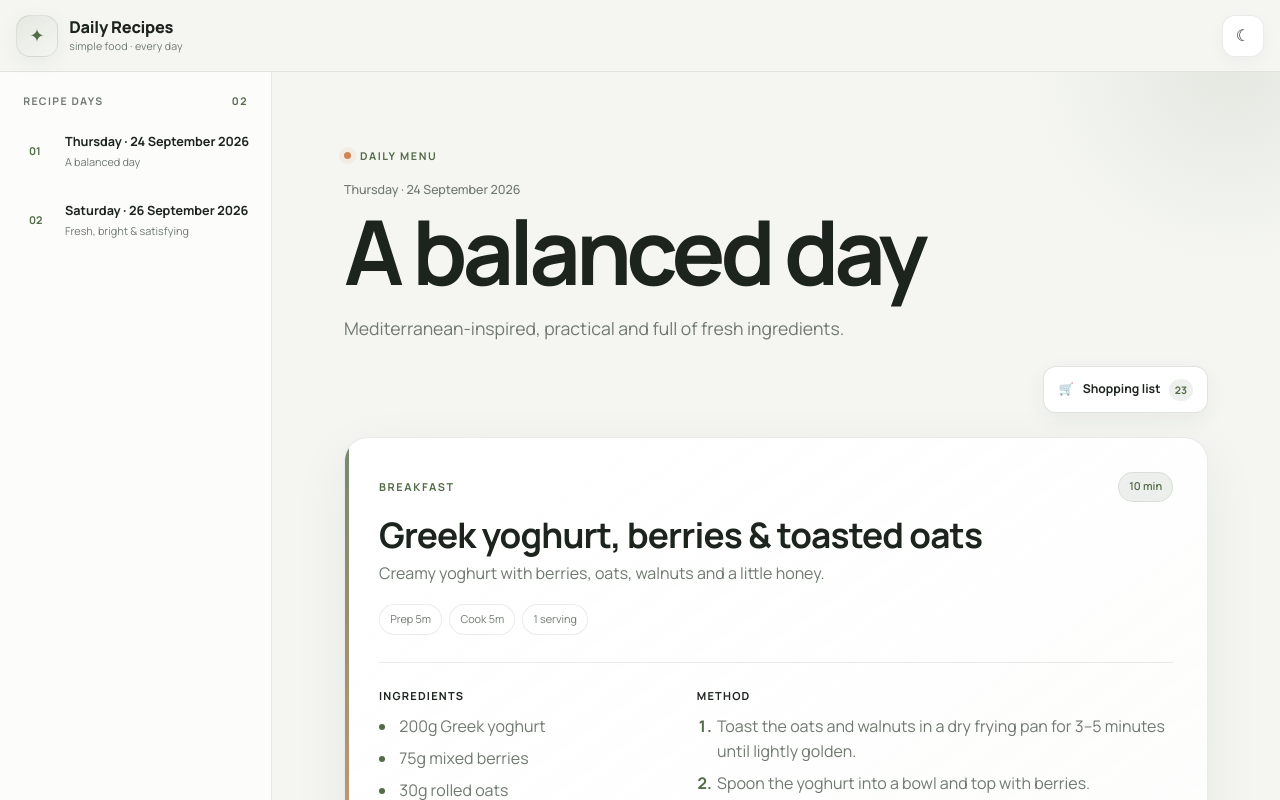
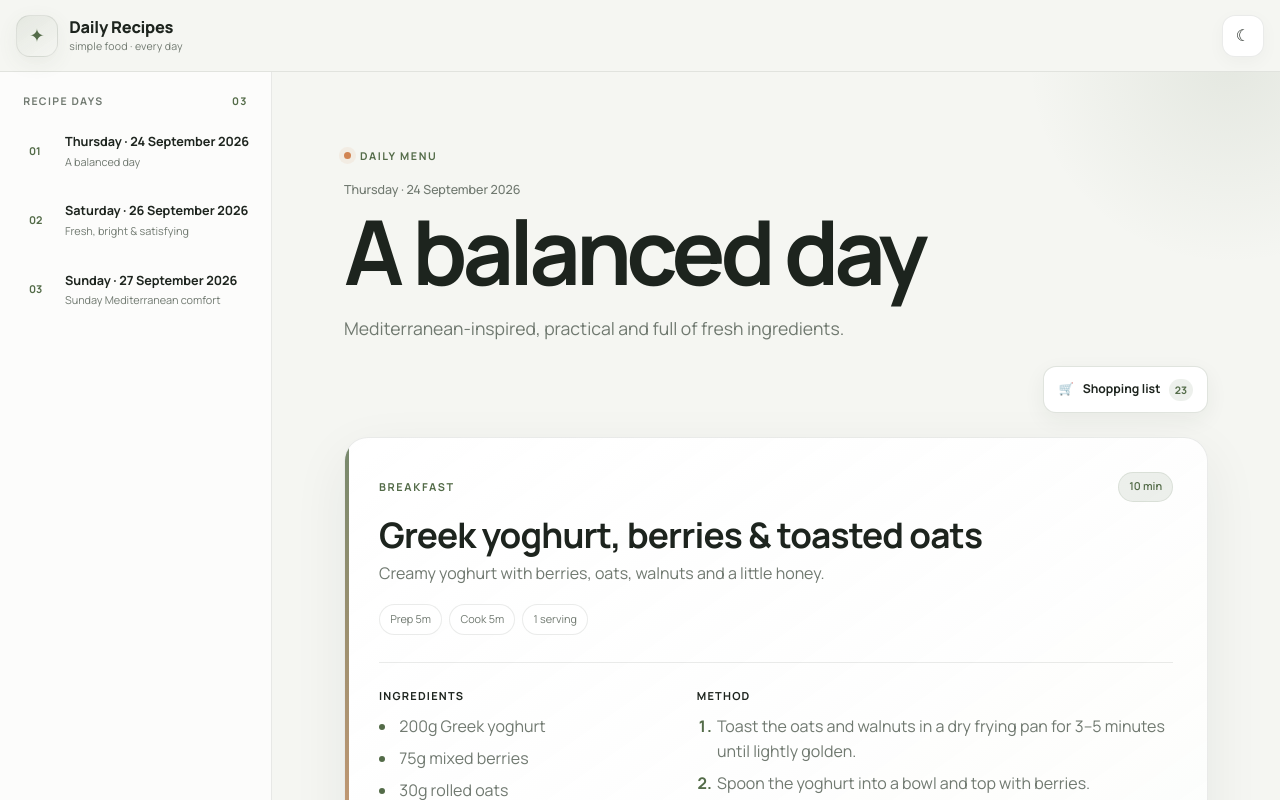
Before and after one commit to stevencr/recipes, a React (Vite) app: page /#/ in a window 1280 px wide. Shown: the top 800 px of the page. Built offline with nearby package versions, Linux system fonts and the light colour scheme.

Commit message:
Add recipes for 27 September 2026

```diff
--- a/src/data/recipes.ts
+++ b/src/data/recipes.ts
@@ -40,19 +40,8 @@ export const recipes: RecipeDay[] = [
         prepMinutes: 5,
         cookMinutes: 5,
         servings: 1,
-        ingredients: [
-          '200g Greek yoghurt',
-          '75g mixed berries',
-          '30g rolled oats',
-          '15g walnuts, roughly chopped',
-          '1 tsp honey',
-          'Pinch of cinnamon',
-        ],
-        method: [
-          'Toast the oats and walnuts in a dry frying pan for 3–5 minutes until lightly golden.',
-          'Spoon the yoghurt into a bowl and top with berries.',
-          'Scatter over the toasted oats and walnuts, then finish with honey and cinnamon.',
-        ],
+        ingredients: ['200g Greek yoghurt', '75g mixed berries', '30g rolled oats', '15g walnuts, roughly chopped', '1 tsp honey', 'Pinch of cinnamon'],
+        method: ['Toast the oats and walnuts in a dry frying pan for 3–5 minutes until lightly golden.', 'Spoon the yoghurt into a bowl and top with berries.', 'Scatter over the toasted oats and walnuts, then finish with honey and cinnamon.'],
       },
       {
         id: 'lunch-salmon-salad',
@@ -62,21 +51,8 @@ export const recipes: RecipeDay[] = [
         prepMinutes: 10,
         cookMinutes: 15,
         servings: 1,
-        ingredients: [
-          '120g salmon fillet',
-          '75g cooked quinoa',
-          '½ cucumber, diced',
-          '120g cherry tomatoes, halved',
-          'Handful of rocket',
-          '1 tbsp extra-virgin olive oil',
-          '½ lemon',
-          'Small handful of parsley',
-        ],
-        method: [
-          'Season the salmon and bake at 200°C for 12–15 minutes, until just cooked through.',
-          'Combine quinoa, cucumber, tomatoes, rocket and parsley in a bowl.',
-          'Flake the salmon over the salad. Dress with olive oil and lemon juice.',
-        ],
+        ingredients: ['120g salmon fillet', '75g cooked quinoa', '½ cucumber, diced', '120g cherry tomatoes, halved', 'Handful of rocket', '1 tbsp extra-virgin olive oil', '½ lemon', 'Small handful of parsley'],
+        method: ['Season the salmon and bake at 200°C for 12–15 minutes, until just cooked through.', 'Combine quinoa, cucumber, tomatoes, rocket and parsley in a bowl.', 'Flake the salmon over the salad. Dress with olive oil and lemon juice.'],
       },
       {
         id: 'dinner-chickpea-curry',
@@ -86,24 +62,8 @@ export const recipes: RecipeDay[] = [
         prepMinutes: 10,
         cookMinutes: 25,
         servings: 2,
-        ingredients: [
-          '1 tbsp olive oil',
-          '1 onion, finely chopped',
-          '2 garlic cloves, minced',
-          '1 tsp ground cumin',
-          '1 tsp mild curry powder',
-          '400g tin chopped tomatoes',
-          '400g tin chickpeas, drained',
-          '150ml light coconut milk',
-          '100g spinach',
-          '120g basmati rice',
-        ],
-        method: [
-          'Cook the rice according to the packet instructions.',
-          'Soften the onion in olive oil for 5 minutes. Add garlic, cumin and curry powder for 1 minute.',
-          'Add tomatoes, chickpeas and coconut milk. Simmer gently for 15 minutes.',
-          'Stir in spinach until wilted. Serve with the basmati rice.',
-        ],
+        ingredients: ['1 tbsp olive oil', '1 onion, finely chopped', '2 garlic cloves, minced', '1 tsp ground cumin', '1 tsp mild curry powder', '400g tin chopped tomatoes', '400g tin chickpeas, drained', '150ml light coconut milk', '100g spinach', '120g basmati rice'],
+        method: ['Cook the rice according to the packet instructions.', 'Soften the onion in olive oil for 5 minutes. Add garlic, cumin and curry powder for 1 minute.', 'Add tomatoes, chickpeas and coconut milk. Simmer gently for 15 minutes.', 'Stir in spinach until wilted. Serve with the basmati rice.'],
       },
     ],
   },
@@ -113,33 +73,12 @@ export const recipes: RecipeDay[] = [
     title: 'Fresh, bright & satisfying',
     note: 'A Mediterranean-style day built around eggs, tuna, colourful vegetables and a gently spiced chicken curry.',
     shoppingList: [
-      { id: 'eggs', name: 'Eggs · 2' },
-      { id: 'sourdough-spelt', name: 'Spelt sourdough bread · 2 slices' },
-      { id: 'spinach-26', name: 'Baby spinach · 60g' },
-      { id: 'tomato-26', name: 'Tomato · 1' },
-      { id: 'kiwi', name: 'Kiwifruit · 1' },
-      { id: 'tuna-26', name: 'Tuna in spring water or olive oil · 1 tin' },
-      { id: 'baby-potatoes', name: 'Baby potatoes · 250g' },
-      { id: 'green-beans', name: 'Green beans · 100g' },
-      { id: 'cucumber-26', name: 'Cucumber · ½' },
-      { id: 'cherry-tomatoes-26', name: 'Cherry tomatoes · 100g' },
-      { id: 'olives-26', name: 'Kalamata olives · small handful' },
-      { id: 'feta-26', name: 'Feta · 40g' },
-      { id: 'lemon-26', name: 'Lemon · 1' },
-      { id: 'parsley-26', name: 'Fresh parsley · 1 handful' },
-      { id: 'chicken-thighs', name: 'Skinless chicken thighs · 300g' },
-      { id: 'carrot', name: 'Carrot · 1' },
-      { id: 'courgette', name: 'Courgette · 1' },
-      { id: 'ginger', name: 'Fresh ginger · small piece' },
-      { id: 'garlic-infused-oil', name: 'Garlic-infused olive oil' },
-      { id: 'cumin-26', name: 'Ground cumin' },
-      { id: 'turmeric', name: 'Ground turmeric' },
-      { id: 'mild-curry-powder', name: 'Mild curry powder' },
-      { id: 'coconut-milk-26', name: 'Light coconut milk · 200ml' },
-      { id: 'basmati-rice-26', name: 'Basmati rice · 150g' },
-      { id: 'coriander', name: 'Fresh coriander · 1 small bunch' },
-      { id: 'olive-oil-26', name: 'Extra-virgin olive oil' },
-      { id: 'black-pepper', name: 'Black pepper' },
+      { id: 'eggs', name: 'Eggs · 2' }, { id: 'sourdough-spelt', name: 'Spelt sourdough bread · 2 slices' }, { id: 'spinach-26', name: 'Baby spinach · 60g' }, { id: 'tomato-26', name: 'Tomato · 1' }, { id: 'kiwi', name: 'Kiwifruit · 1' },
+      { id: 'tuna-26', name: 'Tuna in spring water or olive oil · 1 tin' }, { id: 'baby-potatoes', name: 'Baby potatoes · 250g' }, { id: 'green-beans', name: 'Green beans · 100g' }, { id: 'cucumber-26', name: 'Cucumber · ½' }, { id: 'cherry-tomatoes-26', name: 'Cherry tomatoes · 100g' },
+      { id: 'olives-26', name: 'Kalamata olives · small handful' }, { id: 'feta-26', name: 'Feta · 40g' }, { id: 'lemon-26', name: 'Lemon · 1' }, { id: 'parsley-26', name: 'Fresh parsley · 1 handful' }, { id: 'chicken-thighs', name: 'Skinless chicken thighs · 300g' },
+      { id: 'carrot', name: 'Carrot · 1' }, { id: 'courgette', name: 'Courgette · 1' }, { id: 'ginger', name: 'Fresh ginger · small piece' }, { id: 'garlic-infused-oil', name: 'Garlic-infused olive oil' }, { id: 'cumin-26', name: 'Ground cumin' },
+      { id: 'turmeric', name: 'Ground turmeric' }, { id: 'mild-curry-powder', name: 'Mild curry powder' }, { id: 'coconut-milk-26', name: 'Light coconut milk · 200ml' }, { id: 'basmati-rice-26', name: 'Basmati rice · 150g' }, { id: 'coriander', name: 'Fresh coriander · 1 small bunch' },
+      { id: 'olive-oil-26', name: 'Extra-virgin olive oil' }, { id: 'black-pepper', name: 'Black pepper' },
     ],
     recipes: [
       {
@@ -147,82 +86,85 @@ export const recipes: RecipeDay[] = [
         meal: 'Breakfast',
         title: 'Soft scrambled eggs with spinach & tomato toast',
         description: 'Protein-rich scrambled eggs with wilted spinach and fresh tomato on spelt sourdough.',
-        prepMinutes: 5,
-        cookMinutes: 8,
-        servings: 1,
-        ingredients: [
-          '2 eggs',
-          '2 slices spelt sourdough bread',
-          '60g baby spinach',
-          '1 tomato, sliced',
-          '1 tsp extra-virgin olive oil',
-          'Black pepper',
-        ],
-        method: [
-          'Toast the sourdough and top with sliced tomato.',
-          'Warm the olive oil in a non-stick pan and wilt the spinach for 1–2 minutes.',
-          'Beat the eggs, add them to the pan and stir gently until softly scrambled.',
-          'Serve the eggs over the spinach with the tomato toast and black pepper.',
-        ],
+        prepMinutes: 5, cookMinutes: 8, servings: 1,
+        ingredients: ['2 eggs', '2 slices spelt sourdough bread', '60g baby spinach', '1 tomato, sliced', '1 tsp extra-virgin olive oil', 'Black pepper'],
+        method: ['Toast the sourdough and top with sliced tomato.', 'Warm the olive oil in a non-stick pan and wilt the spinach for 1–2 minutes.', 'Beat the eggs, add them to the pan and stir gently until softly scrambled.', 'Serve the eggs over the spinach with the tomato toast and black pepper.'],
       },
       {
         id: 'lunch-tuna-potato-salad',
         meal: 'Lunch',
         title: 'Mediterranean tuna & potato salad',
         description: 'A filling salad of tuna, baby potatoes, green beans and fresh Mediterranean vegetables with lemon and herbs.',
-        prepMinutes: 10,
-        cookMinutes: 15,
-        servings: 1,
-        ingredients: [
-          '1 tin tuna, drained',
-          '250g baby potatoes, halved',
-          '100g green beans',
-          '½ cucumber, diced',
-          '100g cherry tomatoes, halved',
-          'Small handful of Kalamata olives',
-          '40g feta, crumbled',
-          '1 tbsp extra-virgin olive oil',
-          '½ lemon',
-          'Small handful of parsley, chopped',
-          'Black pepper',
-        ],
-        method: [
-          'Boil the potatoes for 10–12 minutes until tender. Add the green beans for the final 4 minutes.',
-          'Drain and allow the vegetables to steam-dry for a couple of minutes.',
-          'Combine the potatoes and beans with cucumber, tomatoes, olives, tuna, feta and parsley.',
-          'Dress with olive oil and lemon juice, then season with black pepper.',
-        ],
+        prepMinutes: 10, cookMinutes: 15, servings: 1,
+        ingredients: ['1 tin tuna, drained', '250g baby potatoes, halved', '100g green beans', '½ cucumber, diced', '100g cherry tomatoes, halved', 'Small handful of Kalamata olives', '40g feta, crumbled', '1 tbsp extra-virgin olive oil', '½ lemon', 'Small handful of parsley, chopped', 'Black pepper'],
+        method: ['Boil the potatoes for 10–12 minutes until tender. Add the green beans for the final 4 minutes.', 'Drain and allow the vegetables to steam-dry for a couple of minutes.', 'Combine the potatoes and beans with cucumber, tomatoes, olives, tuna, feta and parsley.', 'Dress with olive oil and lemon juice, then season with black pepper.'],
       },
       {
         id: 'dinner-chicken-coconut-curry',
         meal: 'Dinner',
         title: 'Gently spiced coconut chicken curry',
         description: 'A fragrant, vegetable-packed curry with chicken, courgette and carrot served with basmati rice.',
-        prepMinutes: 10,
-        cookMinutes: 25,
-        servings: 2,
-        ingredients: [
-          '300g skinless chicken thighs, cut into bite-sized pieces',
-          '1 tbsp garlic-infused olive oil',
-          '1 tsp ground cumin',
-          '1 tsp ground turmeric',
-          '1 tsp mild curry powder',
-          '1 tsp fresh ginger, finely grated',
-          '1 carrot, thinly sliced',
-          '1 courgette, diced',
-          '200ml light coconut milk',
-          '150g basmati rice',
-          'Small handful of fresh coriander',
-          'Black pepper',
-        ],
-        method: [
-          'Cook the basmati rice according to the packet instructions.',
-          'Heat the garlic-infused oil in a large frying pan. Add the chicken and cook for 5–6 minutes until lightly browned.',
-          'Add cumin, turmeric, curry powder and ginger. Stir for 30 seconds until fragrant.',
-          'Add the carrot and courgette and cook for 3 minutes.',
-          'Pour in the coconut milk and simmer for 10–12 minutes, until the chicken is cooked through and the sauce has thickened slightly.',
-          'Season with black pepper and scatter over fresh coriander. Serve with the rice.',
-        ],
+        prepMinutes: 10, cookMinutes: 25, servings: 2,
+        ingredients: ['300g skinless chicken thighs, cut into bite-sized pieces', '1 tbsp garlic-infused olive oil', '1 tsp ground cumin', '1 tsp ground turmeric', '1 tsp mild curry powder', '1 tsp fresh ginger, finely grated', '1 carrot, thinly sliced', '1 courgette, diced', '200ml light coconut milk', '150g basmati rice', 'Small handful of fresh coriander', 'Black pepper'],
+        method: ['Cook the basmati rice according to the packet instructions.', 'Heat the garlic-infused oil in a large frying pan. Add the chicken and cook for 5–6 minutes until lightly browned.', 'Add cumin, turmeric, curry powder and ginger. Stir for 30 seconds until fragrant.', 'Add the carrot and courgette and cook for 3 minutes.', 'Pour in the coconut milk and simmer for 10–12 minutes, until the chicken is cooked through and the sauce has thickened slightly.', 'Season with black pepper and scatter over fresh coriander. Serve with the rice.'],
+      },
+    ],
+  },
+  {
+    id: '2026-09-27',
+    dateLabel: 'Sunday · 27 September 2026',
+    title: 'Sunday Mediterranean comfort',
+    note: 'A relaxed Sunday menu with fruit and yoghurt, lemon-herb cod and a warming lentil-free vegetable curry.',
+    shoppingList: [
+      { id: 'greek-yoghurt-27', name: 'Greek yoghurt · 200g' },
+      { id: 'strawberries-27', name: 'Strawberries · 100g' },
+      { id: 'chia-27', name: 'Chia seeds · 1 tbsp' },
+      { id: 'maple-27', name: 'Maple syrup · 1 tsp' },
+      { id: 'cod-27', name: 'Cod fillet · 150g' },
+      { id: 'baby-potatoes-27', name: 'Baby potatoes · 250g' },
+      { id: 'courgette-27', name: 'Courgette · ½' },
+      { id: 'red-pepper-27', name: 'Red pepper · ½' },
+      { id: 'rocket-27', name: 'Rocket · 1 handful' },
+      { id: 'lemon-27', name: 'Lemon · 1' },
+      { id: 'parsley-27', name: 'Fresh parsley · 1 handful' },
+      { id: 'olive-oil-27', name: 'Extra-virgin olive oil' },
+      { id: 'basmati-rice-27', name: 'Basmati rice · 100g' },
+      { id: 'carrot-27', name: 'Carrot · 1' },
+      { id: 'spinach-27', name: 'Baby spinach · 75g' },
+      { id: 'tinned-tomatoes-27', name: 'Chopped tomatoes · 400g tin' },
+      { id: 'coconut-milk-27', name: 'Light coconut milk · 150ml' },
+      { id: 'ginger-27', name: 'Fresh ginger · small piece' },
+      { id: 'cumin-27', name: 'Ground cumin' },
+      { id: 'turmeric-27', name: 'Ground turmeric' },
+      { id: 'coriander-27', name: 'Fresh coriander · 1 small bunch' },
+    ],
+    recipes: [
+      {
+        id: 'breakfast-yoghurt-strawberry-chia',
+        meal: 'Breakfast',
+        title: 'Strawberry yoghurt bowl with chia',
+        description: 'Creamy Greek yoghurt with fresh strawberries, chia seeds and a little maple syrup.',
+        prepMinutes: 5, cookMinutes: 0, servings: 1,
+        ingredients: ['200g Greek yoghurt', '100g strawberries, sliced', '1 tbsp chia seeds', '1 tsp maple syrup'],
+        method: ['Spoon the yoghurt into a bowl.', 'Top with strawberries and chia seeds.', 'Drizzle over the maple syrup and serve.'],
+      },
+      {
+        id: 'lunch-lemon-cod-traybake',
+        meal: 'Lunch',
+        title: 'Lemon-herb cod with roasted vegetables',
+        description: 'Tender cod baked with potatoes, courgette and pepper, finished with lemon, parsley and rocket.',
+        prepMinutes: 10, cookMinutes: 30, servings: 1,
+        ingredients: ['150g cod fillet', '250g baby potatoes, halved', '½ courgette, sliced', '½ red pepper, sliced', '1 tbsp extra-virgin olive oil', '½ lemon', 'Small handful of parsley, chopped', 'Handful of rocket', 'Black pepper'],
+        method: ['Heat the oven to 200°C.', 'Toss the potatoes with half the olive oil and roast for 15 minutes.', 'Add the courgette and pepper. Place the cod on top, drizzle with the remaining oil and squeeze over lemon.', 'Roast for a further 12–15 minutes, until the cod flakes easily and the vegetables are tender.', 'Scatter over parsley and serve with rocket.'],
+      },
+      {
+        id: 'dinner-vegetable-coconut-curry',
+        meal: 'Dinner',
+        title: 'Golden vegetable & spinach curry',
+        description: 'A gently spiced curry of carrot, courgette and spinach in a tomato-coconut sauce with basmati rice.',
+        prepMinutes: 10, cookMinutes: 25, servings: 2,
+        ingredients: ['1 tbsp extra-virgin olive oil', '1 tsp fresh ginger, finely grated', '1 tsp ground cumin', '½ tsp ground turmeric', '1 carrot, thinly sliced', '½ courgette, diced', '400g tin chopped tomatoes', '150ml light coconut milk', '75g baby spinach', '100g basmati rice', 'Small handful of fresh coriander'],
+        method: ['Cook the basmati rice according to the packet instructions.', 'Heat the olive oil in a saucepan and cook the ginger, cumin and turmeric for 30 seconds.', 'Add the carrot and courgette and cook for 4–5 minutes.', 'Stir in the tomatoes and coconut milk. Simmer gently for 12–15 minutes until the vegetables are tender.', 'Fold in the spinach until wilted, then scatter over coriander and serve with the rice.'],
       },
     ],
   },
```
